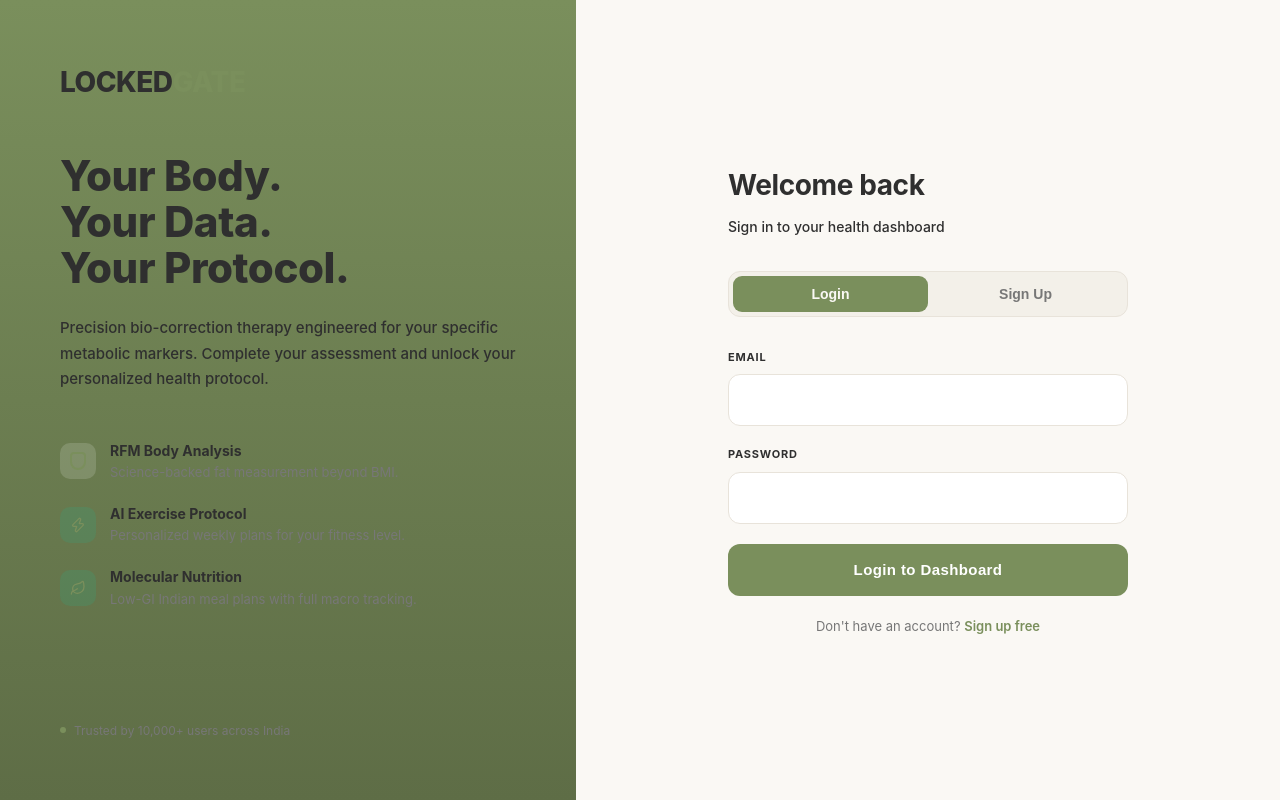
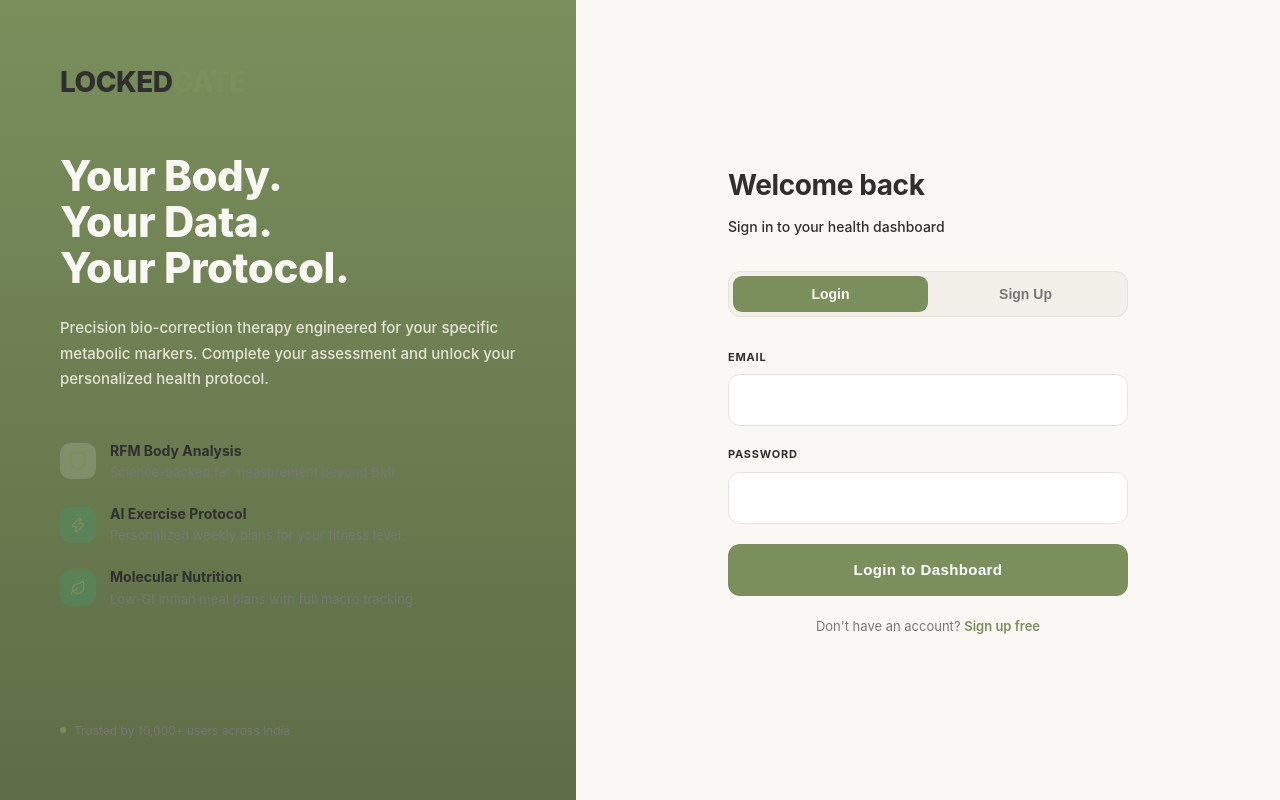
Before and after one commit to SAGEOFCODING/Yoga-, a React (Vite) app: page / in a window 1280 px wide. Built offline with nearby package versions, Linux system fonts and the light colour scheme.

Commit message:
Update left side text colors on login page

```diff
--- a/src/components/AuthPage.jsx
+++ b/src/components/AuthPage.jsx
@@ -74,7 +74,7 @@ const AuthPage = () => {
         <h1 style={{
           fontSize: isMobile ? '28px' : '42px',
           fontWeight: 800,
-          color: 'var(--color-text-primary)',
+          color: '#FAF8F4',
           lineHeight: 1.1,
           marginBottom: '24px',
           margin: '0 0 24px 0'
@@ -85,7 +85,7 @@ const AuthPage = () => {
         {/* Subtitle */}
         <p style={{
           fontSize: '15px',
-          color: 'var(--color-text-primary)',
+          color: '#E8E3DA',
           fontWeight: 500,
           lineHeight: 1.7,
           marginBottom: '48px'
```
